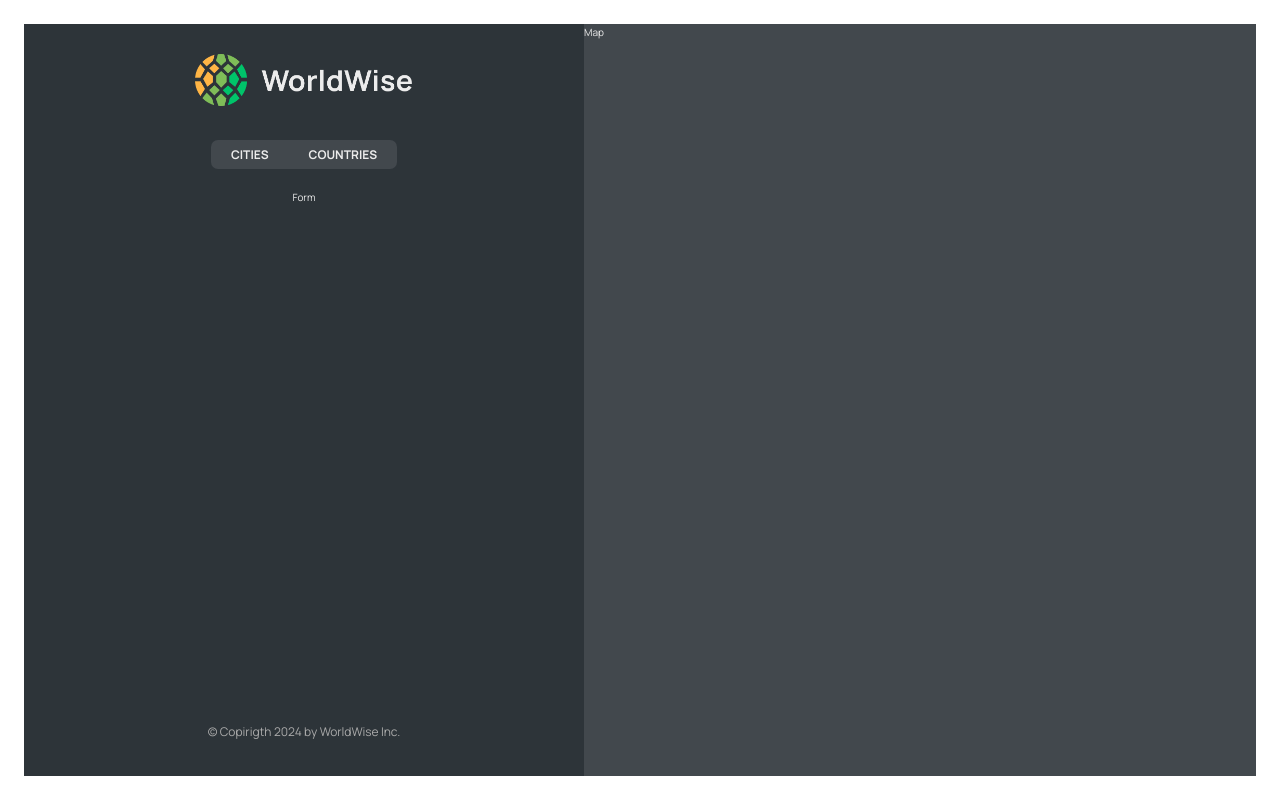
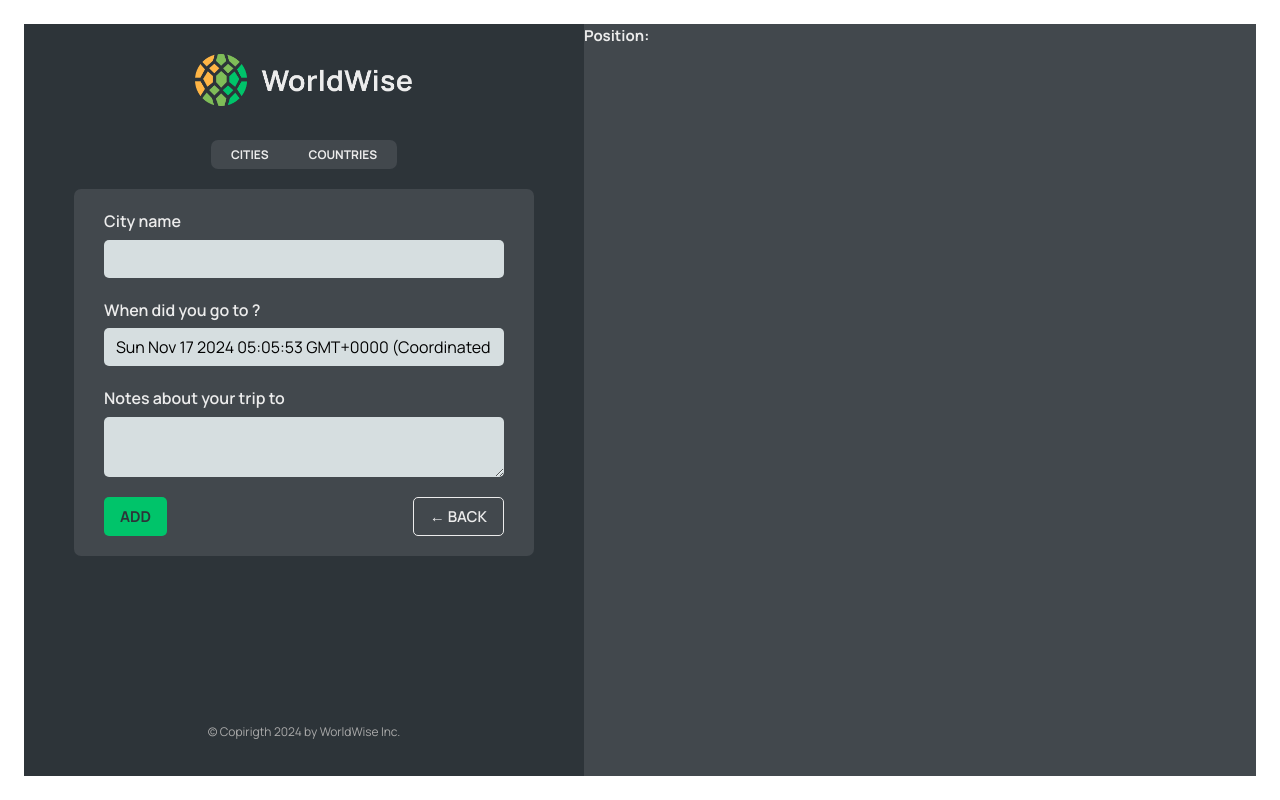
Before and after one commit to EvgLip/whole-world, a React (Vite) app: page /app/form in a window 1280 px wide. Built offline with nearby package versions, Linux system fonts and the light colour scheme; data requests are answered from the project's data file.

Commit message:
закончена первая часть проекта

```diff
--- a/src/App.jsx
+++ b/src/App.jsx
@@ -1,4 +1,4 @@
-import { BrowserRouter, Route, Routes } from "react-router-dom";
+import { BrowserRouter, Navigate, Route, Routes } from "react-router-dom";
 import { useEffect, useState } from "react";
 
 import Product from "./pages/Product";
@@ -10,6 +10,7 @@
 import CityList from "./components/CityList";
 import CountryList from "./components/CountryList";
 import City from "./components/City";
+import Form from './components/Form';
 
 const BASE_URL = 'http://localhost:8000';
 
@@ -51,11 +52,11 @@
         <Route path="pricing" element={<Pricing />} />
         <Route path="login" element={<Login />} />
         <Route path="app" element={<AppLayout />}>
-          <Route index element={<CityList cities={cities} isLoading={isLoading} />} />
+          <Route index element={<Navigate replace to="cities" />} />
           <Route path="cities" element={<CityList cities={cities} isLoading={isLoading} />} />
           <Route path="cities/:id" element={<City />} />
           <Route path="countries" element={<CountryList cities={cities} isLoading={isLoading} />} />
-          <Route path="form" element={<p>Form</p>} />
+          <Route path="form" element={<Form />} />
         </Route>
         <Route path="*" element={<PageNotFound />} />
       </Routes>
--- /dev/null
+++ b/src/components/Button.jsx
@@ -0,0 +1,13 @@
+import styles from './Button.module.css';
+
+export default function Button ({ children, onClick, type })
+{
+  return (
+    <button
+      className={`${styles.btn} ${styles[type]}`}
+      onClick={onClick}
+    >
+      {children}
+    </button>
+  );
+}
--- a/src/components/City.jsx
+++ b/src/components/City.jsx
@@ -1,4 +1,4 @@
-import { useParams } from "react-router-dom";
+import { useParams, useSearchParams } from "react-router-dom";
 import styles from "./City.module.css";
 
 const formatDate = (date) =>
@@ -12,6 +12,10 @@
 function City ()
 {
   const { id } = useParams();
+  const [searchParams, setSearchParams] = useSearchParams();
+  const lat = searchParams.get('lat');
+  const lng = searchParams.get('lng');
+
 
   // TEMP DATA
   const currentCity = {
@@ -23,7 +27,14 @@
 
   const { cityName, emoji, date, notes } = currentCity;
 
-  return <div>City {id}</div>;
+  return (
+    <>
+      <h1>
+        City {id}
+      </h1>
+      <p>Position: {lat} {lng}</p>
+    </>
+  );
 
   // return (
   //   <div className={styles.city}>
--- a/src/components/CityItem.jsx
+++ b/src/components/CityItem.jsx
@@ -16,7 +16,10 @@
 
   return (
     <li>
-      <Link className={styles.cityItem} to={`${id}?lat=${position.lat}&lng=${position.lng}`}>
+      <Link
+        className={styles.cityItem}
+        to={`${id}?lat=${position.lat}&lng=${position.lng}`}>
+
         <span className={styles.emoji}>{emoji}</span>
         <h3 className={styles.name}>{cityName}</h3>
         <time className={styles.date}>({formatDate(date)})</time>
--- a/src/components/Form.jsx
+++ b/src/components/Form.jsx
@@ -1,10 +1,13 @@
 // "https://api.bigdatacloud.net/data/reverse-geocode-client?latitude=0&longitude=0"
 
 import { useState } from "react";
+import { useNavigate } from "react-router-dom";
 
 import styles from "./Form.module.css";
+import Button from "./Button";
 
-export function convertToEmoji(countryCode) {
+export function convertToEmoji (countryCode)
+{
   const codePoints = countryCode
     .toUpperCase()
     .split("")
@@ -12,14 +15,17 @@
   return String.fromCodePoint(...codePoints);
 }
 
-function Form() {
+function Form ()
+{
+  const navigate = useNavigate();
+
   const [cityName, setCityName] = useState("");
   const [country, setCountry] = useState("");
   const [date, setDate] = useState(new Date());
   const [notes, setNotes] = useState("");
 
   return (
-    <form className={styles.form}>
+    <form className={styles.form} >
       <div className={styles.row}>
         <label htmlFor="cityName">City name</label>
         <input
@@ -49,8 +55,19 @@
       </div>
 
       <div className={styles.buttons}>
-        <button>Add</button>
-        <button>&larr; Back</button>
+        <Button type={'primary'}>Add</Button>
+        <Button
+          type={'back'}
+          onClick=
+          {(e) =>
+          {
+            e.preventDefault();
+            navigate(-1);
+          }
+          }
+        >
+          &larr; Back
+        </Button>
       </div>
     </form>
   );
--- a/src/components/Map.jsx
+++ b/src/components/Map.jsx
@@ -1,12 +1,25 @@
 //Map
 
+import { useNavigate, useSearchParams } from 'react-router-dom';
 import styles from './Map.module.css';
 
 export default function Map ()
 {
+  const navigate = useNavigate();
+
+  const [searchParams, setSearchParams] = useSearchParams();
+  const lat = searchParams.get('lat');
+  const lng = searchParams.get('lng');
+
+  console.log('map');
+
   return (
-    <div className={styles.mapContainer}>
-      Map
+    <div className={styles.mapContainer}
+      onClick={() => navigate('form')}
+    >
+      <h2>Position: </h2>
+      <h2>{lat}</h2>
+      <h2>{lng}</h2>
     </div>
   );
 }
--- a/src/pages/AppLayout.jsx
+++ b/src/pages/AppLayout.jsx
@@ -7,6 +7,8 @@
 
 export default function AppLayout ()
 {
+  console.log('AppLayout');
+
   return (
     <div className={styles.app}>
       <Sidebar />
```
Also changed, not shown: src/components/Form.module.css (line endings or trailing spaces).
